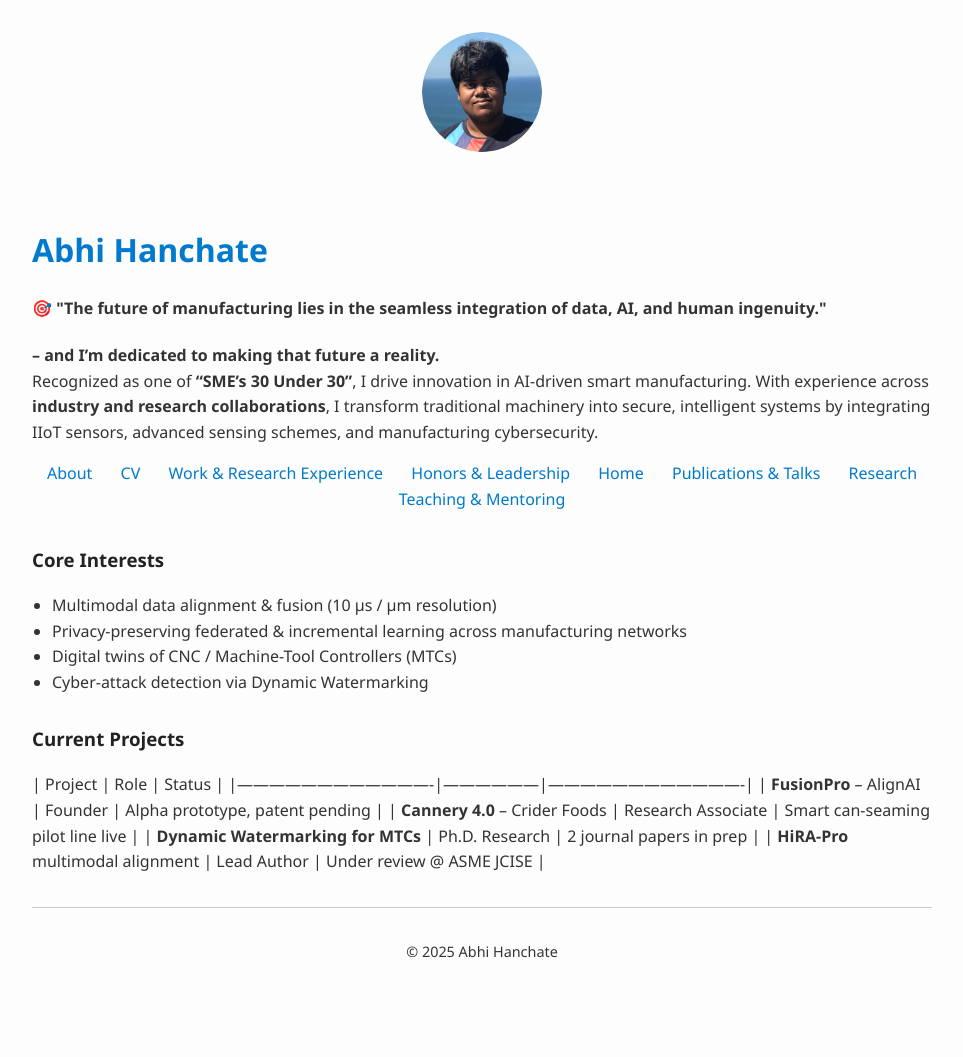
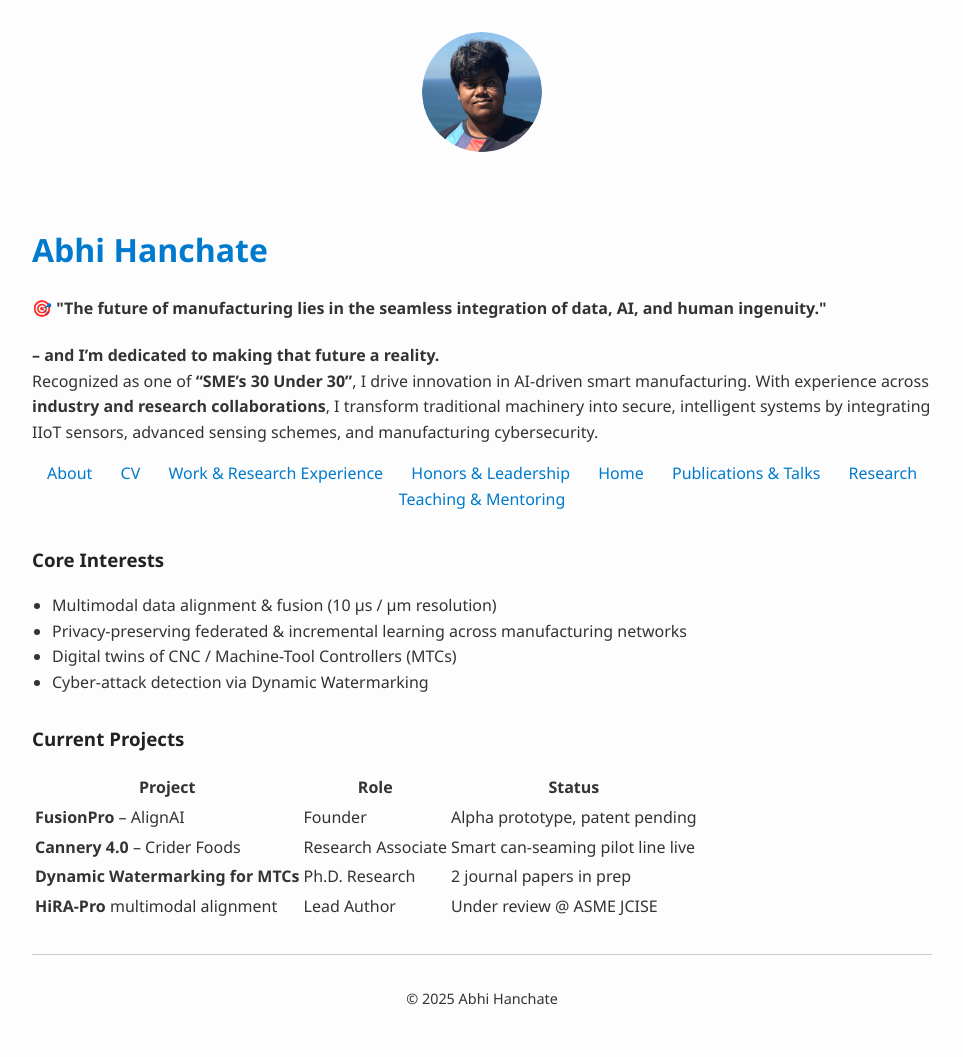
Before and after one commit to abhishekhanchate/abhishekhanchate.github.io, a Jekyll site: the page built from research.md, in a window 1280 px wide. Shown: the whole page, without its empty margins (158-1121 px from the left). Built offline with Jekyll 4.4.1, drawn with Linux system fonts in a browser that asks for light colours; before the commit the page ends 1009 px from its top, so only the background shows below that.

Commit message:
Update research.md

```diff
--- a/research.md
+++ b/research.md
@@ -11,9 +11,34 @@ permalink: /research.html
 - Cyber-attack detection via Dynamic Watermarking
 
 ### Current Projects
-| Project                             | Role             | Status                             |
-|-------------------------------------|------------------|-------------------------------------|
-| **FusionPro** – AlignAI             | Founder          | Alpha prototype, patent pending     |
-| **Cannery 4.0** – Crider Foods      | Research Associate | Smart can-seaming pilot line live  |
-| **Dynamic Watermarking for MTCs**   | Ph.D. Research   | 2 journal papers in prep            |
-| **HiRA-Pro** multimodal alignment   | Lead Author      | Under review @ ASME JCISE           |
+<table>
+  <thead>
+    <tr>
+      <th>Project</th>
+      <th>Role</th>
+      <th>Status</th>
+    </tr>
+  </thead>
+  <tbody>
+    <tr>
+      <td><strong>FusionPro</strong> – AlignAI</td>
+      <td>Founder</td>
+      <td>Alpha prototype, patent pending</td>
+    </tr>
+    <tr>
+      <td><strong>Cannery 4.0</strong> – Crider Foods</td>
+      <td>Research Associate</td>
+      <td>Smart can-seaming pilot line live</td>
+    </tr>
+    <tr>
+      <td><strong>Dynamic Watermarking for MTCs</strong></td>
+      <td>Ph.D. Research</td>
+      <td>2 journal papers in prep</td>
+    </tr>
+    <tr>
+      <td><strong>HiRA-Pro</strong> multimodal alignment</td>
+      <td>Lead Author</td>
+      <td>Under review @ ASME JCISE</td>
+    </tr>
+  </tbody>
+</table>
```
